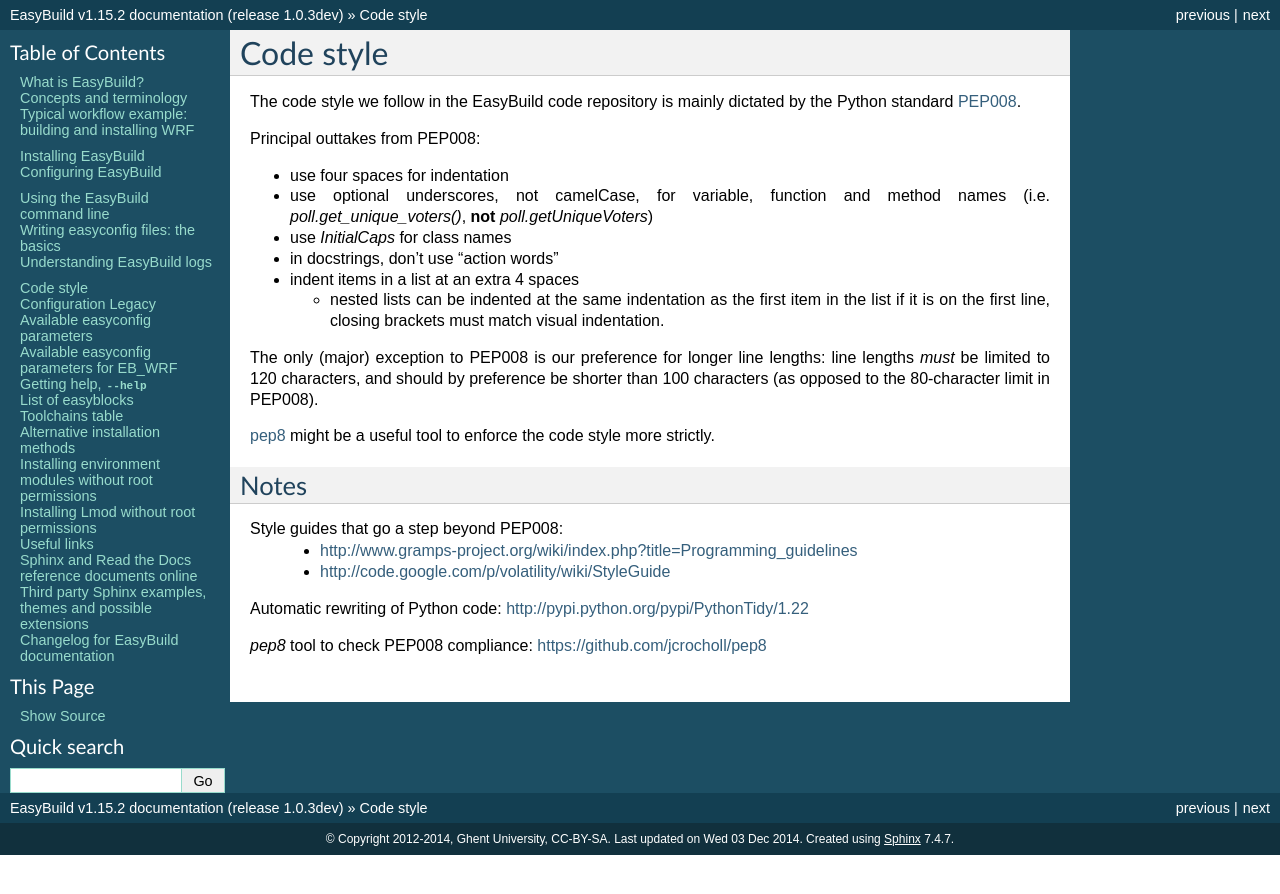
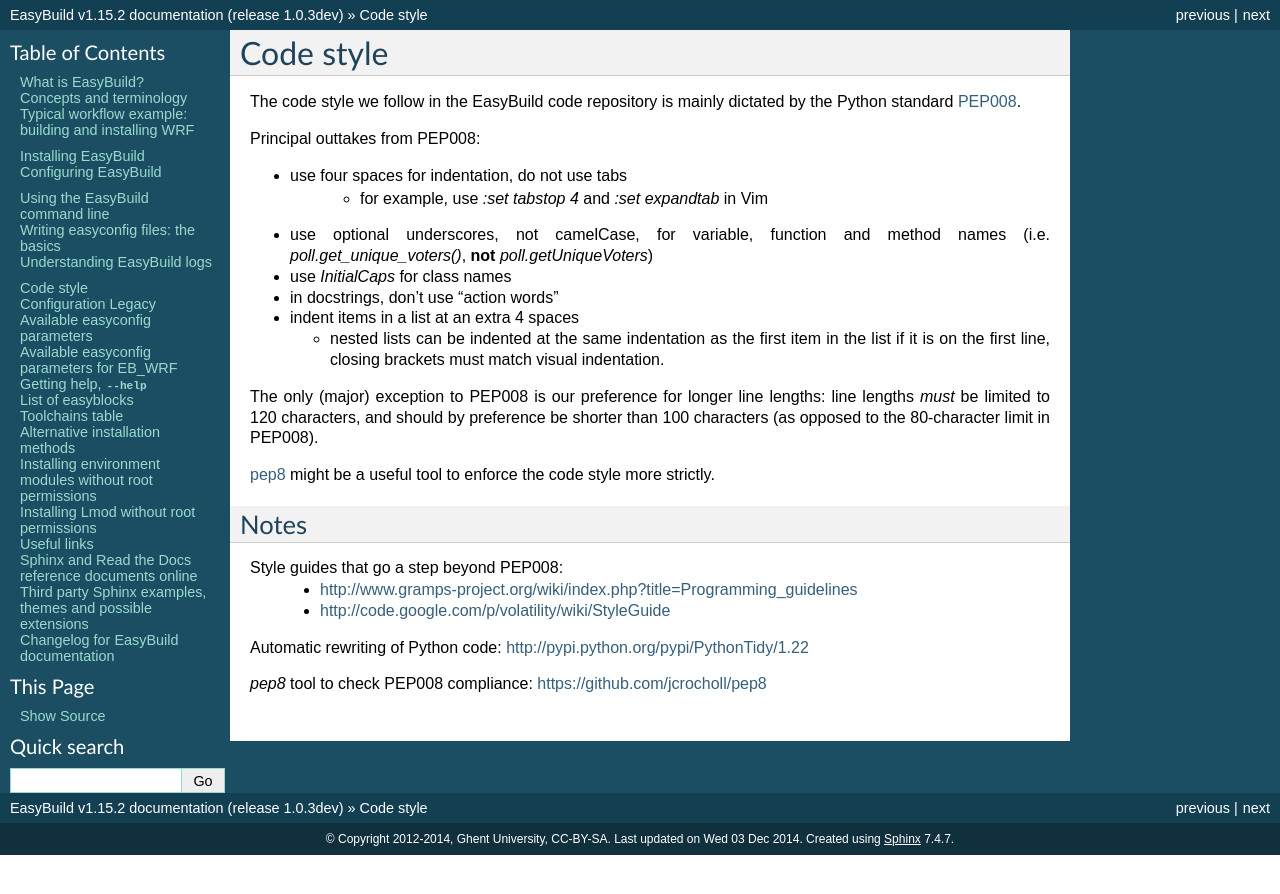
Before and after one commit to easybuilders/easybuild, a Sphinx documentation site: the page built from docs/Code_style.rst, in a window 1280 px wide. Shown: the top 894 px of the page. Built offline with Sphinx 7.4.7, drawn with Linux system fonts in a browser that asks for light colours.

Commit message:
mention Vim settings for 4-space indentation

```diff
--- a/docs/Code_style.rst
+++ b/docs/Code_style.rst
@@ -8,7 +8,8 @@
 
 Principal outtakes from PEP008:
 
-* use four spaces for indentation
+* use four spaces for indentation, do not use tabs
+   * for example, use `:set tabstop 4` and `:set expandtab` in Vim
 * use optional underscores, not camelCase, for variable, function and method names (i.e. `poll.get_unique_voters()`,
   **not** `poll.getUniqueVoters`)
 * use `InitialCaps` for class names
```
